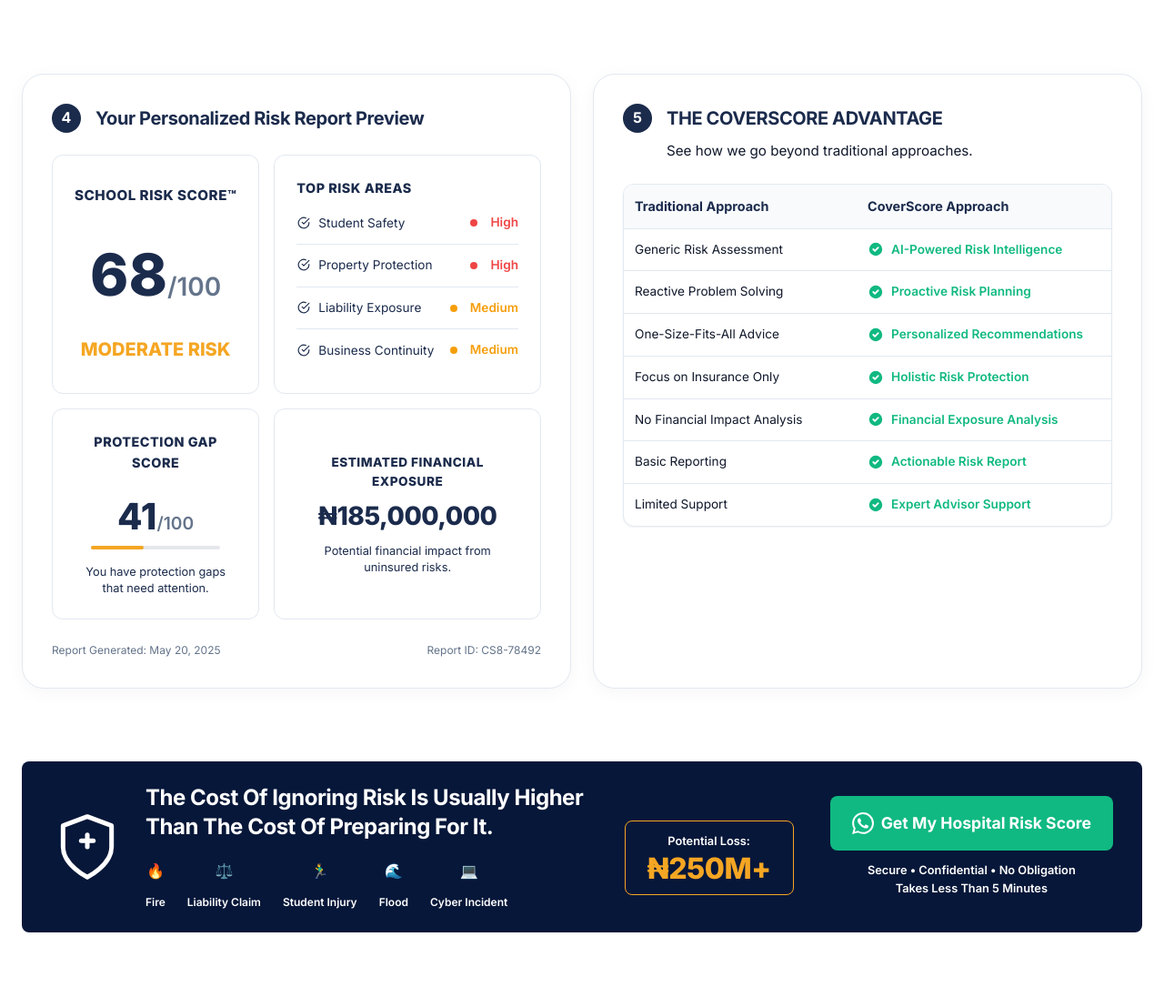
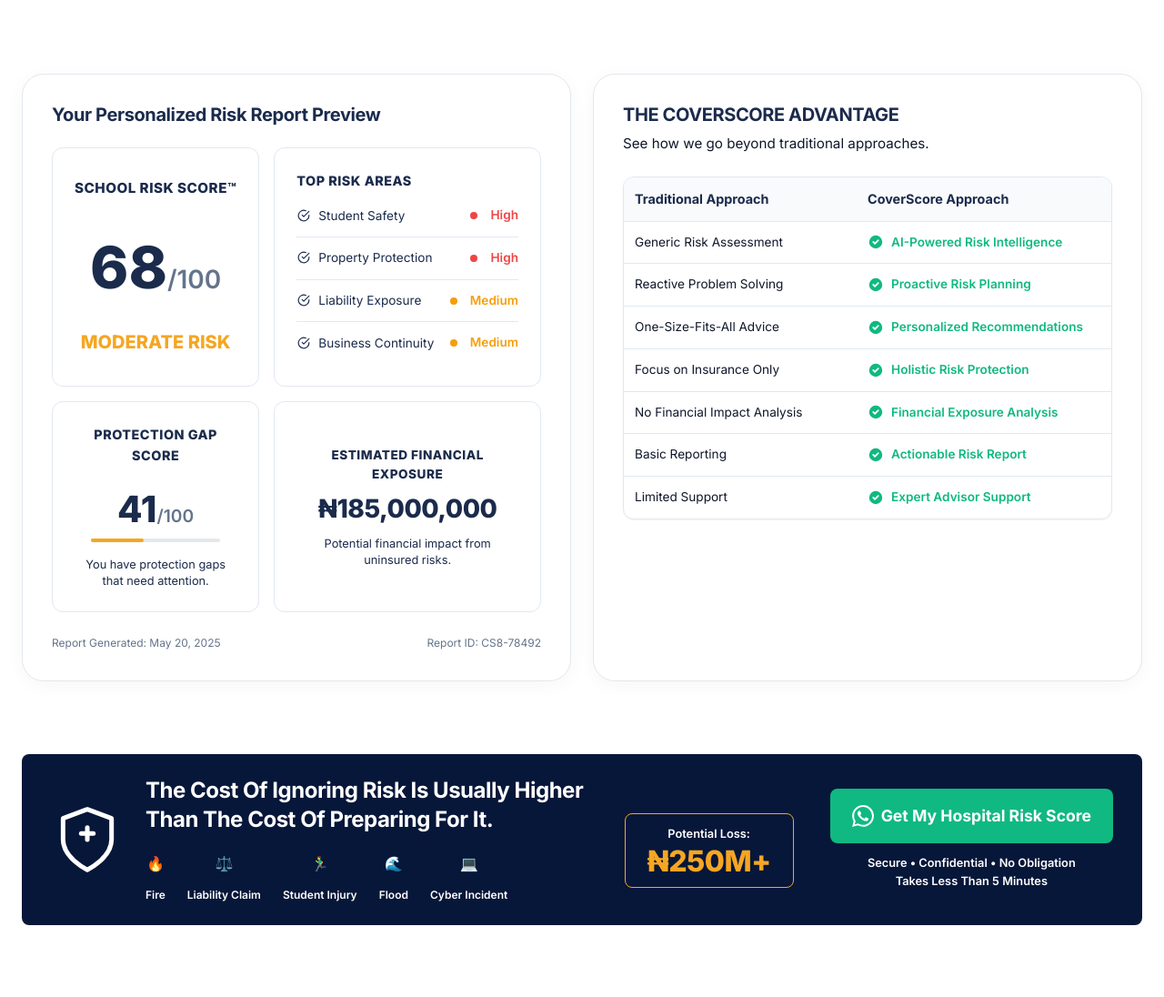
Before and after one commit to olaakanbi77/CoverScoreAI, a Node server app: page / in a window 1280 px wide. Shown: the part 3376-4472 px from the top of the page at 91% size. Run offline with Node 20, Linux system fonts and the light colour scheme; some libraries are stand-ins or nearby versions.

Commit message:
Remove section number badges from report and advantage headers

```diff
--- a/src/views/landing.hbs
+++ b/src/views/landing.hbs
@@ -390,7 +390,6 @@
         <!-- LEFT COLUMN: REPORT PREVIEW -->
         <div class="rp-container" style="background: white; border: 1px solid var(--border-light); border-radius: var(--radius-lg); box-shadow: 0 4px 20px rgba(0,0,0,0.04);">
           <div style="display: flex; align-items: center; gap: 16px; margin-bottom: 24px;">
-            <div class="calc-badge" style="width: 32px; height: 32px; background: #1B2B4C; color: white; border-radius: 50%; display: flex; align-items: center; justify-content: center; font-weight: bold; font-size: 1rem;">4</div>
             <h2 class="section-title" style="margin: 0; font-size: 1.25rem; color: #1B2B4C;">Your Personalized Risk Report Preview</h2>
           </div>
 
@@ -445,10 +444,9 @@
         <!-- RIGHT COLUMN: ADVANTAGE TABLE -->
         <div class="advantage-container" style="background: white; border: 1px solid var(--border-light); border-radius: var(--radius-lg); box-shadow: 0 4px 20px rgba(0,0,0,0.04);">
           <div style="display: flex; align-items: center; gap: 16px; margin-bottom: 8px;">
-            <div class="calc-badge" style="width: 32px; height: 32px; background: #1B2B4C; color: white; border-radius: 50%; display: flex; align-items: center; justify-content: center; font-weight: bold; font-size: 1rem;">5</div>
             <h2 class="section-title" style="margin: 0; font-size: 1.25rem; color: #1B2B4C; text-transform: uppercase;">THE COVERSCORE ADVANTAGE</h2>
           </div>
-          <p style="font-size: 0.95rem; color: var(--text-main); margin-bottom: 24px; text-align: left; padding-left: 48px;">See how we go beyond traditional approaches.</p>
+          <p style="font-size: 0.95rem; color: var(--text-main); margin-bottom: 24px; text-align: left;">See how we go beyond traditional approaches.</p>
 
           <div class="compare-table" style="background: #ffffff; border-radius: var(--radius-md); border: 1px solid var(--border-light); overflow: hidden;">
             <div class="compare-row compare-header" style="display: grid; grid-template-columns: 1fr 1fr; padding: 12px 12px; font-weight: 700; font-size: 0.9rem; border-bottom: 1px solid var(--border-light); background: #F8FAFC;">
```
